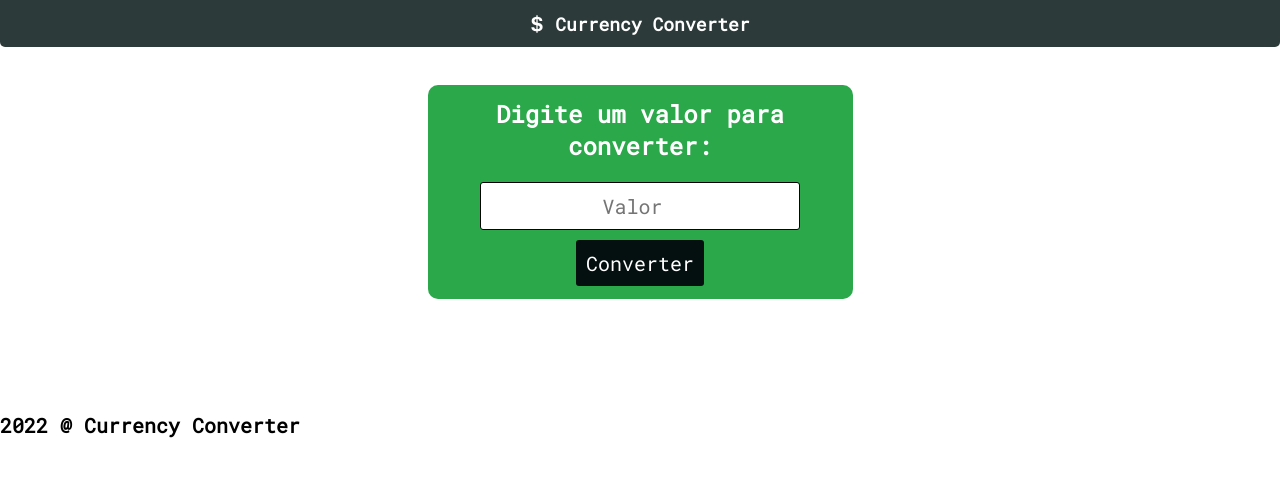
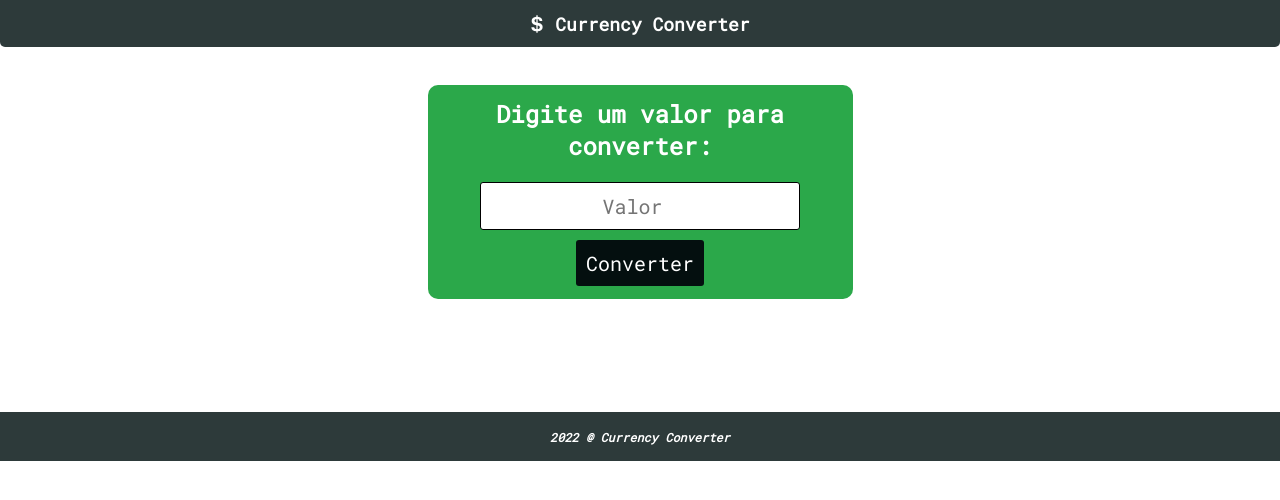
Before and after one commit to joaopedropsilva/CurrencyConverter, a plain HTML site: page index.html in a window 1280 px wide. Drawn offline with nearby package versions, Linux system fonts and the light colour scheme.

Commit message:
styles: added footer styles

```diff
--- a/index.html
+++ b/index.html
@@ -46,7 +46,7 @@
             </div>
         </section>
         <footer class="footer">
-            <h1 class="footer__copyright">2022 @ Currency Converter</h1>
+            <h1 class="footer__copyright"><em>2022 @ Currency Converter</em></h1>
         </footer>
     </body>
 </html>
--- a/src/css/styles.css
+++ b/src/css/styles.css
@@ -14,7 +14,7 @@ body{
     font-family: 'Roboto Mono', monospace;
 }
 
-.header, .input-section{
+.header, .input-section, .footer{
     font-size: 1rem;
     width: 100%;
 
@@ -121,3 +121,18 @@ body{
     border-radius: 0.3rem;
     background-color: rgba(4, 15, 15, 1);
 }
+
+.footer{
+    font-size: 0.6rem;
+    text-align: center;
+
+    background-color: rgba(45, 58, 58, 1);
+}
+
+.footer__copyright{
+    color: white;
+    width: fit-content;
+    height: fit-content;
+
+    padding: 1em;
+}
```
